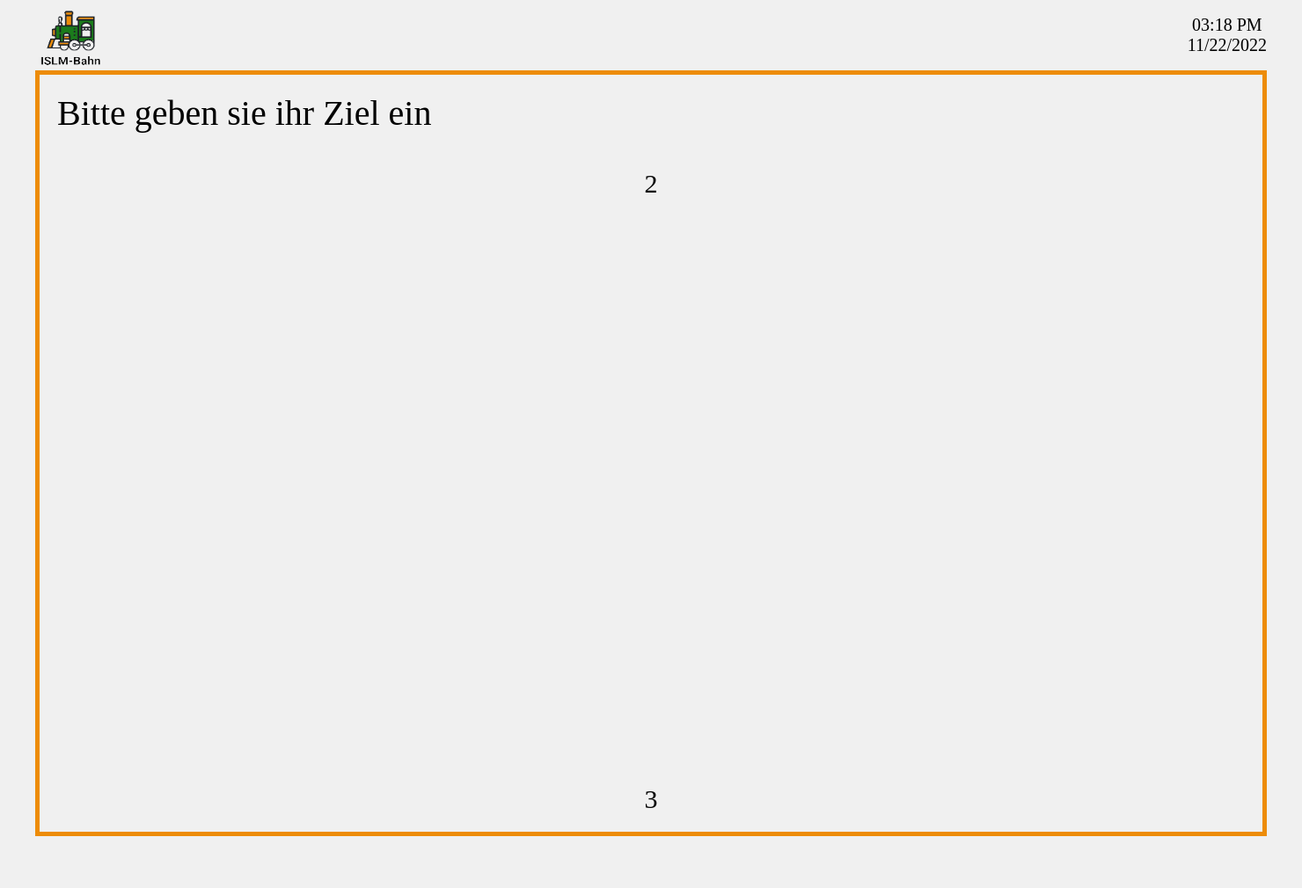
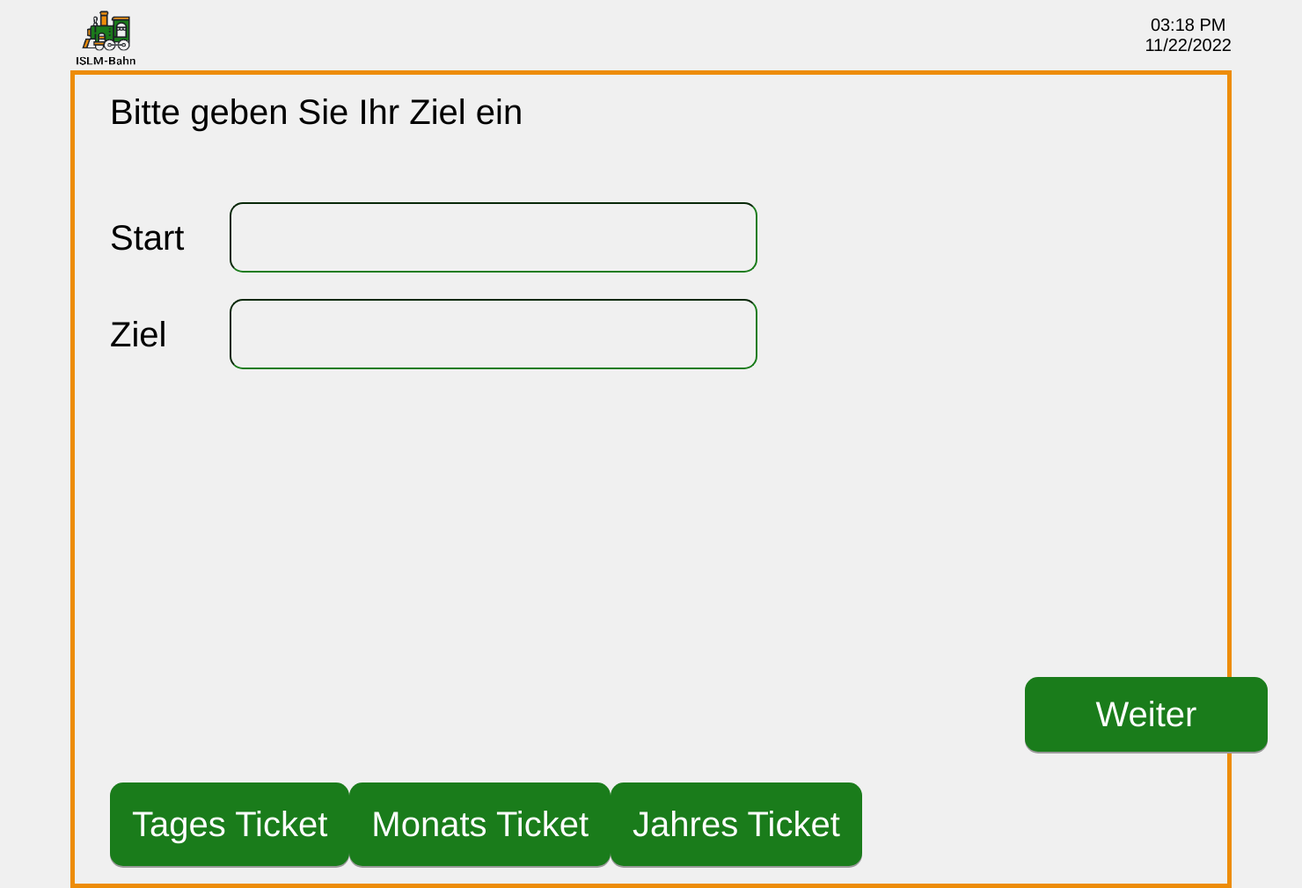
Before and after one commit to Rubyii/ISLM_Bahn_Ticketautomat, a PHP site: page / in a window 1480 px wide. Shown: the whole page at 88% size. Before the commit the page ends 951 px from the top, so only its background shows below. Run offline with PHP 8.4, Linux system fonts and the light colour scheme.

Commit message:
FrontEnd V1
+Buttons Tarife
+Form Start Ziel

Buttons unten sind in einer Form Input type: submit

Weiter Knopf ist position:relative von der Form mit Start Ziel. Muss individuell angepasst werden.

div: hinweistext
innere div: text

div: hauptfunktion
innere div: hauptfunktion-innen

div: navigation
innere div: navigation-innen

```diff
--- a/index.html
+++ b/index.html
@@ -1,5 +1,5 @@
 <!DOCTYPE html>
-<html>
+<html lang="de">
 <head>
     <meta charset="UTF-8">
     <title>Startseite</title>
@@ -8,24 +8,40 @@
 <body>
 <div class="grid-container">
     <div class="ueberschrift">
-        <img class="logo" src="static/images/ISLM_Logo2009.png">
+        <img alt="ISLM-Bahn" class="logo" src="static/images/ISLM_Logo2009.png">
         <div id="uhrzeitdatum" class="uhrzeitdatum">
             <div id="uhrzeit"></div>
             <div id="datum"></div>
         </div>
     </div>
-    <div class="hinweistext">Bitte geben sie ihr Ziel ein</div>
+    <div class="hinweistext">
+        <div class="text">
+            Bitte geben Sie Ihr Ziel ein
+        </div>
+    </div>
 
     <div class="hauptfunktion">
-
-        2
-
+        <div class="hauptfunktion-innen">
+            <form action="static/php/startseite.php" method="post">
+                <label for="start" class="label">Start</label>
+                <input type="text" id="start" name = "start" class="input">
+                <br><br>
+                <label for="ziel" class="label">Ziel</label>
+                <input type="text" id="ziel" name = "ziel" class="input-ziel">
+                <br><br>
+                <input type="submit" class="input" value="Weiter">
+            </form>
+        </div>
     </div>
 
     <div class="navigation">
-
-        3
-
+        <div class="navigation-innen">
+            <form action="static/php/startseite.php" method="post" class="button-form">
+                <input type="submit" class="button-gruen" value="Tages Ticket">
+                <input type="submit" class="button-gruen" value="Monats Ticket">
+                <input type="submit" class="button-gruen" value="Jahres Ticket">
+            </form>
+        </div>
     </div>
 </div>
 
--- a/static/css/index.css
+++ b/static/css/index.css
@@ -3,13 +3,14 @@
     padding: 0;
     margin: 0;
     background-color: #F0F0F0;
+    font-family: helvetica, serif;
 }
 
 .grid-container {
     display: grid;
     background-color: #F0F0F0;
-    padding-left: 40px;
-    padding-right: 40px;
+    padding-left: 80px;
+    padding-right: 80px;
     padding-bottom: 40px;
     height: 100vh;
     width: 100vw;
@@ -52,10 +53,14 @@
     border-width: 5px;
 }
 
+.text{
+    margin-left: 2.5vh;
+}
+
 .hauptfunktion {
     padding: 20px;
-    font-size: 30px;
-    text-align: center;
+    text-align: left;
+    font-size: 40px;
 
     grid-column-start: 1;
     grid-column-end: 4;
@@ -66,10 +71,67 @@
     border-width: 5px;
 }
 
+.hauptfunktion-innen{
+    display: flex;
+    flex-direction: row;
+    justify-content: flex-start;
+
+    line-height: 30px;
+
+    margin-top: 5vh;
+    margin-left: 2.5vh;
+}
+
+.input[type=text] {
+    font-size: 40px;
+    height: 80px;
+    padding: 15px;
+    margin-left: 40px;
+    width: 600px;
+
+    border-color: #1a7c1b;
+    border-radius: 15px;
+}
+
+.input-ziel {
+    font-size: 40px;
+    height: 80px;
+    padding: 15px;
+    margin-left: 60px;
+    width: 600px;
+
+    border-color: #1a7c1b;
+    border-radius: 15px;
+}
+
+.input[type=submit] {
+    position: relative;
+    padding: 20px 25px;
+    width: 276px;
+
+    font-size: 40px;
+    cursor: pointer;
+    text-align: center;
+    color: #fff;
+    background-color: #1a7c1b  ;
+    border: none;
+    border-radius: 15px;
+    box-shadow: 0 2px #999;
+
+    top: 40vh;
+    left: 130vh;
+}
+
+.input[type=submit]:active {
+    background-color: #0B330C ;
+    box-shadow: 0 3px #666;
+    transform: translateY(2px);
+}
+
 .navigation {
+
     padding: 20px;
-    font-size: 30px;
-    text-align: center;
+    text-align: left;
 
     grid-column-start: 1;
     grid-column-end: 4;
@@ -80,3 +142,33 @@
     border-right-style: solid;
     border-width: 5px;
 }
+
+.navigation-innen{
+    margin-left: 2.5vh;
+}
+
+
+.button-gruen {
+    display: inline-block;
+    padding: 25px 25px;
+    font-size: 40px;
+    cursor: pointer;
+    text-align: center;
+    color: #fff;
+    background-color: #1a7c1b  ;
+    border: none;
+    border-radius: 15px;
+    box-shadow: 0 2px #999;
+}
+
+.button-gruen:active {
+    background-color: #0B330C ;
+    box-shadow: 0 3px #666;
+    transform: translateY(2px);
+}
+
+.button-form{
+    width: 60%;
+    display: flex;
+    justify-content: space-between;
+}
--- /dev/null
+++ b/static/php/startseite.php
@@ -0,0 +1 @@
+<?php
```
